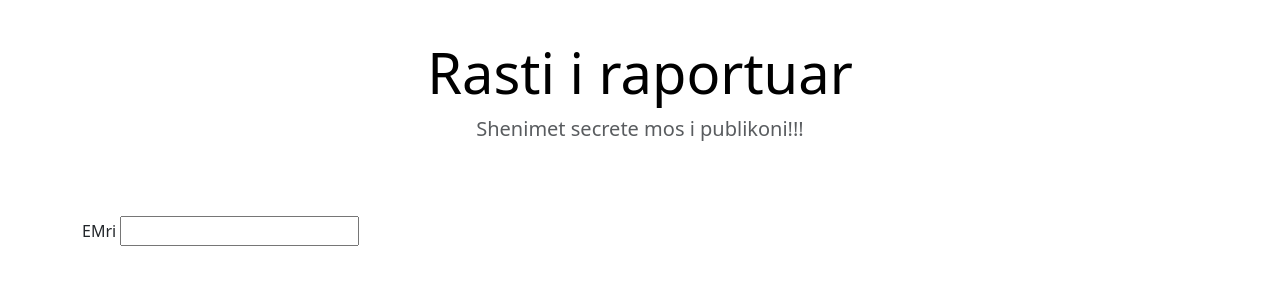
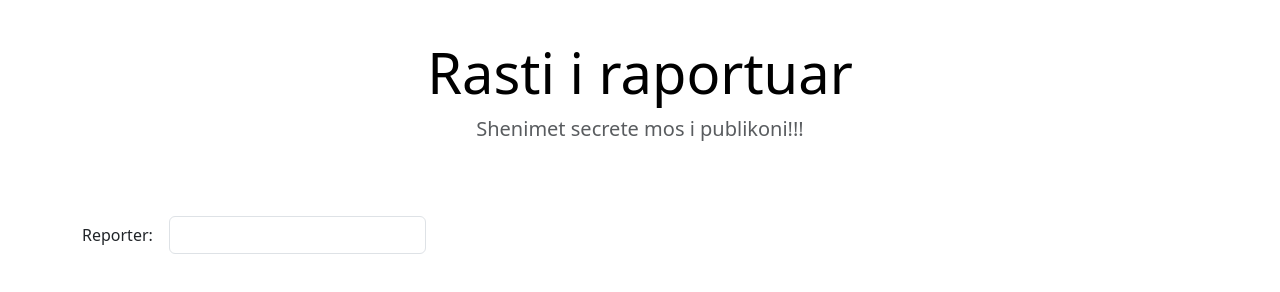
Before and after one commit to naimsulejmani/emergency-frontend, a plain HTML site: page pages/report-cases/new.html in a window 1280 px wide. Shown: the part 74-366 px from the top of the page. Drawn offline with nearby package versions, Linux system fonts and the light colour scheme.

Commit message:
new.html started

```diff
--- a/pages/report-cases/new.html
+++ b/pages/report-cases/new.html
@@ -118,9 +118,16 @@
 
 </div>
 <div class="container py-3">
+    <form>
         <div id="reportCase">
-        <label>EMri</label>
-        <input type="text" id="txtEmri">
+            <div class="row g-3 align-items-center">
+                <div class="col-auto">
+                    <label for="inputReporter" class="col-form-label">Reporter: </label>
+                </div>
+                <div class="col-auto">
+                    <input type="text" id="inputReporter" class="form-control">
+                </div>
+            </div>
         </div>
         <div id="actions">
             <button type="button" class="btn btn-danger"
@@ -128,6 +135,7 @@
                     style="display: none">DELETE
             </button>
         </div>
+    </form>
 </div>
 
 
```
Lines whose indentation alone changed are shown as unchanged.
